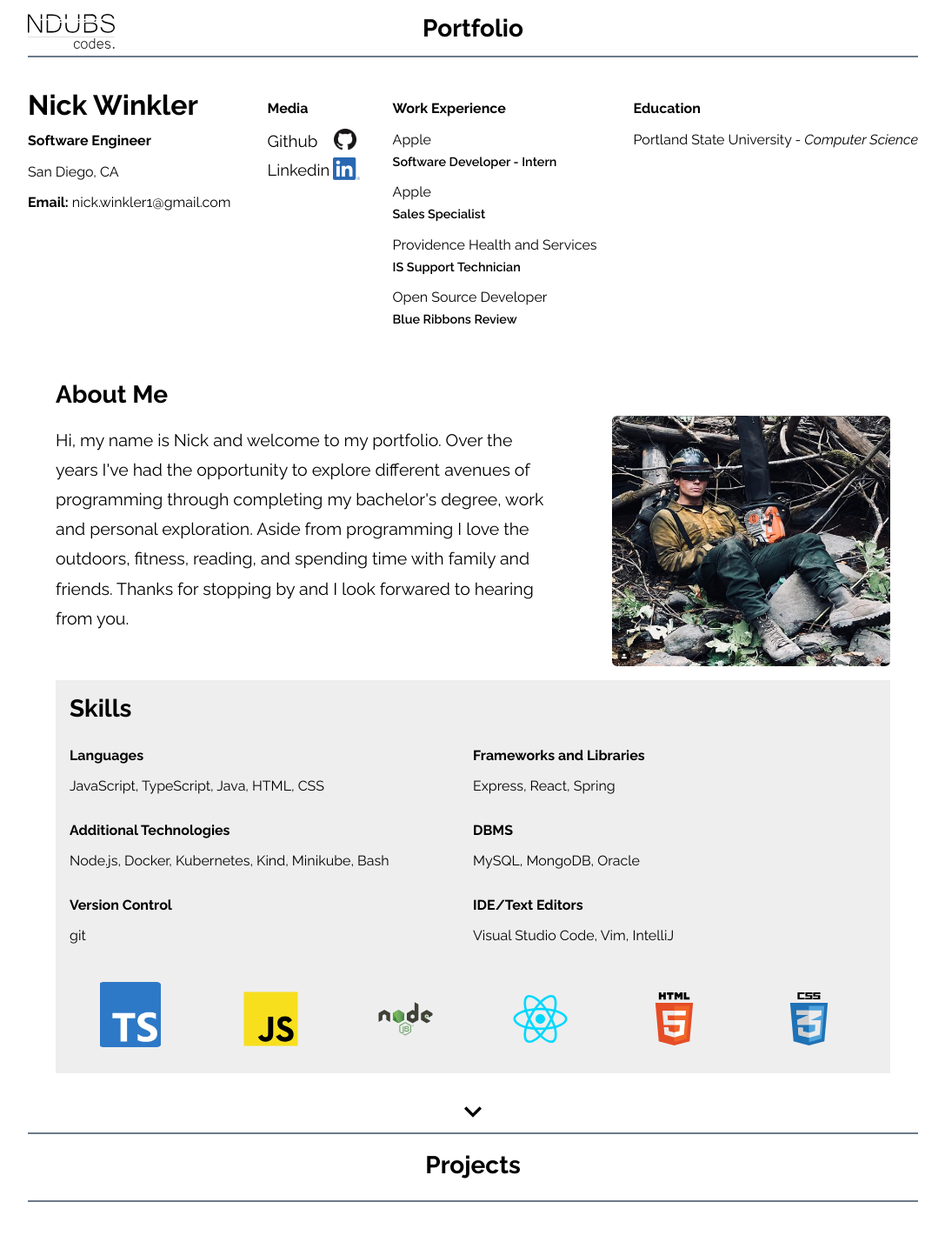
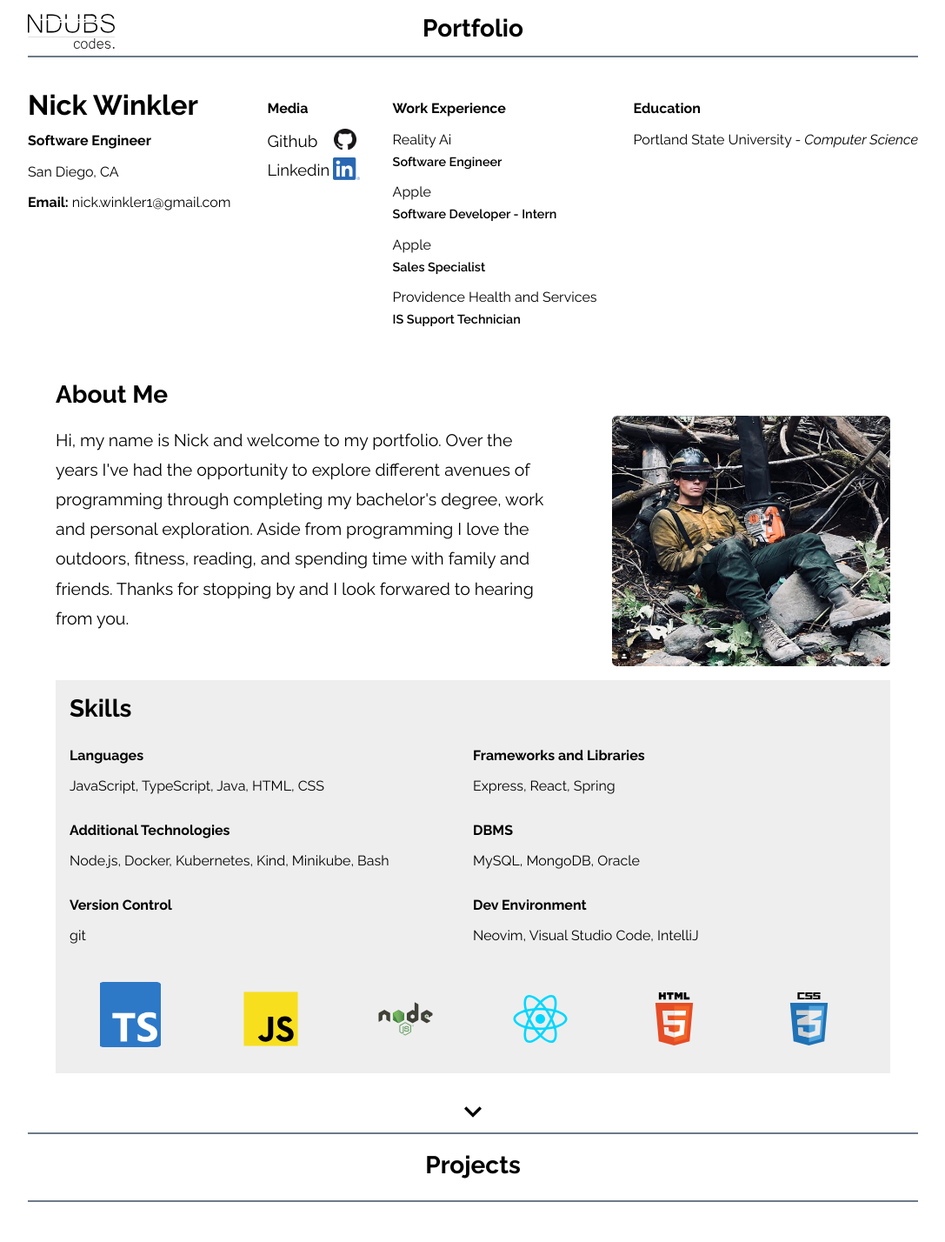
Before and after one commit to ndubs18/portfolioV2, a React (Create React App) app: page / in a window 1280 px wide. Shown: the top 1428 px of the page at 87% size, without its empty margins (96-1183 px from the left). Built offline with nearby package versions, Linux system fonts and the light colour scheme; grey boxes are pictures that could not be loaded.

Commit message:
updated work and tech

```diff
--- a/src/App.js
+++ b/src/App.js
@@ -32,10 +32,10 @@ function App() {
               </div>
               <div id="experience">
                 <p><b>Work Experience</b></p>
+                <p>Reality Ai<br /> <b style={{ fontSize: ".9rem", fontWeight: "600" }}>Software Engineer</b></p>
                 <p>Apple <br /><b style={{ fontSize: ".9rem", fontWeight: "600" }}>Software Developer - Intern</b></p>
                 <p>Apple <br /><b style={{ fontSize: ".9rem", fontWeight: "600" }}>Sales Specialist</b></p>
                 <p>Providence Health and Services <br /><b style={{ fontSize: ".9rem", fontWeight: "600" }}>IS Support Technician</b></p>
-                <p>Open Source Developer<br /> <b style={{ fontSize: ".9rem", fontWeight: "600" }}>Blue Ribbons Review</b></p>
                 <p></p>
               </div>
               <div id="education">
@@ -78,8 +78,8 @@ function App() {
                     <p>git</p>
                   </div>
                   <div>
-                    <p><b>IDE/Text Editors</b></p>
-                    <p>Visual Studio Code, Vim, IntelliJ</p>
+                    <p><b>Dev Environment</b></p>
+                    <p>Neovim, Visual Studio Code, IntelliJ</p>
                   </div>
                 </div>
                 <Techimages />
```
